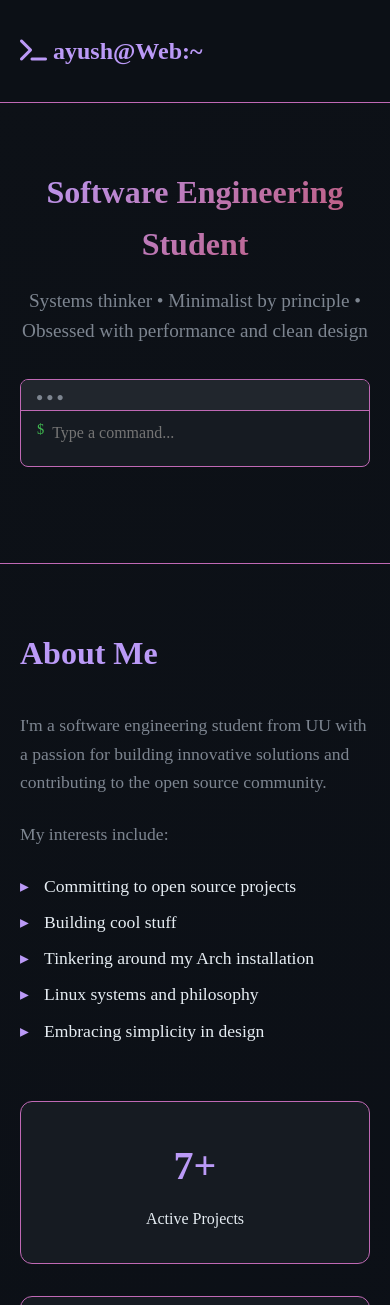
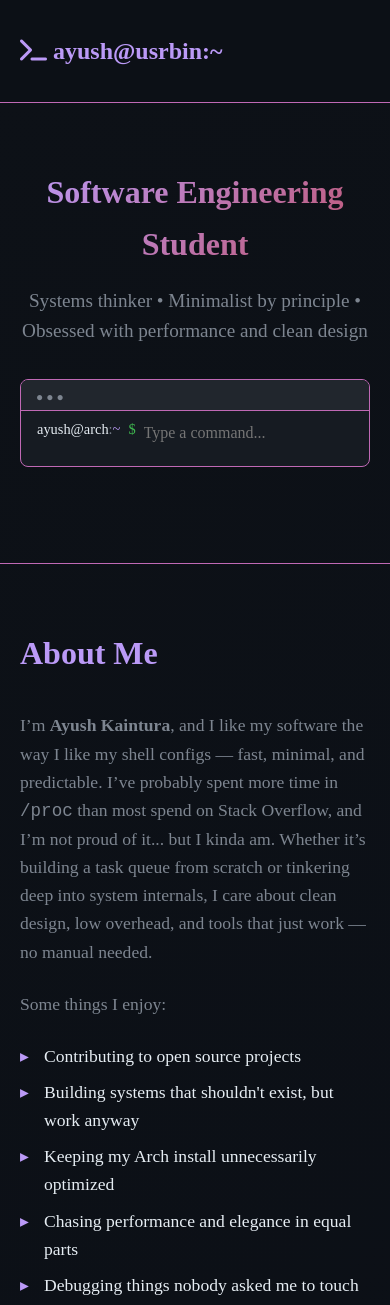
Before and after one commit to Probatio-Diabolica/Probatio-Diabolica.github.io, a plain HTML site: page index.html in a window 390 px wide. Shown: the top 1305 px of the page. Drawn offline with Linux system fonts and the light colour scheme; a web font is replaced by a local one.

Commit message:
echo added, end terminal's responsiveness fixed and main shell implemented

```diff
--- a/assets/js/terminal.js
+++ b/assets/js/terminal.js
@@ -33,15 +33,16 @@ document.addEventListener("DOMContentLoaded", () => {
 └─────────────────────────────────────┘`.trim(),
     help: () => `
 Available commands:
-- whoami              show current user
-- cat interests.txt   display interests
+- echo <text>           repeat the given text
+- whoami               show current user
+- cat interests.txt    display interests
 - neofetch            system information
 - ls                  list directory contents
 - pwd                 print working directory
 - cat resume.txt      show resume summary
 - clear               clear terminal
 - help                show this help message
-    `.trim(),
+ `.trim(),
     ls: () => `
 projects/
 contributions/
--- a/index.html
+++ b/index.html
@@ -13,10 +13,7 @@
 <body>
   <header>
     <nav class="container">
-      <div class="logo"><i class="fas fa-terminal"></i> ayush@Web:~</div>
-      <!-- <div class="logo"><i class="fas fa-keyboard"></i> ayush@Web:~</div>
-      <div class="logo"><i class="fas fa-code"></i> ayush@Web:~</div> -->
-
+      <div class="logo"><i class="fas fa-terminal"></i> ayush@usrbin:~</div>
       <ul class="nav-links">
         <li><a href="#about">about</a></li>
         <li><a href="#projects">projects</a></li>
@@ -32,16 +29,27 @@
       <div class="container">
         <h1>Software Engineering Student</h1>
         <p class="subtitle">Systems thinker • Minimalist by principle • Obsessed with performance and clean design</p>
-        <div class="terminal-prompt">
 
-          <div class="terminal-content" id="terminal-output">
-          </div>
+        <!-- Terminal -->
+        <!-- <div class="terminal-prompt">
+          <div class="terminal-content" id="terminal-output"></div>
           <div class="prompt-line">
             <span class="prompt-symbol">$</span>
             <input type="text" id="terminal-input" class="terminal-input typing-placeholder" autocomplete="off" spellcheck="false" placeholder="Type a command..." />
 
           </div>
+        </div> -->
+        <div class="terminal-prompt">
+          <div class="terminal-content" id="terminal-output"></div>
+          <div class="prompt-line">
+            <span class="prompt-user">ayush@arch</span>
+            <span class="prompt-separator">:</span>
+            <span class="prompt-path">~</span>
+            <span class="prompt-symbol">$</span>
+            <input type="text" id="terminal-input" class="terminal-input typing-placeholder" autocomplete="off" spellcheck="false" placeholder="Type a command..." />
+          </div>
         </div>
+
       </div>
     </section>
 
@@ -51,14 +59,18 @@
         <h2>About Me</h2>
         <div class="about-content">
           <div class="about-text">
-            <p>I'm a software engineering student from UU with a passion for building innovative solutions and contributing to the open source community.</p>
-            <p>My interests include:</p>
+            <p>
+              I’m <strong>Ayush Kaintura</strong>, and I like my software the way I like my shell configs — fast, minimal, and predictable.
+              I’ve probably spent more time in <code>/proc</code> than most spend on Stack Overflow, and I’m not proud of it... but I kinda am.
+              Whether it’s building a task queue from scratch or tinkering deep into system internals, I care about clean design, low overhead, and tools that just work — no manual needed.
+            </p>
+            <p>Some things I enjoy:</p>
             <ul class="interests">
-              <li>Committing to open source projects</li>
-              <li>Building cool stuff</li>
-              <li>Tinkering around my Arch installation</li>
-              <li>Linux systems and philosophy</li>
-              <li>Embracing simplicity in design</li>
+              <li>Contributing to open source projects</li>
+              <li>Building systems that shouldn't exist, but work anyway</li>
+              <li>Keeping my Arch install unnecessarily optimized</li>
+              <li>Chasing performance and elegance in equal parts</li>
+              <li>Debugging things nobody asked me to touch</li>
             </ul>
           </div>
           <div class="stats-grid">
@@ -75,29 +87,30 @@
       </div>
     </section>
 
+
     <!-- PROJECTS SECTION -->
     <section id="projects">
       <div class="container">
         <h2>Projects</h2>
         <div class="projects-grid">
+
           <!-- Violet -->
           <div class="project-card">
             <div class="project-title">Violet</div>
             <div class="project-description">
-              A lightweight, persistent Redis-like server built in modern C++. Supports strings, lists, and hashes with custom RESP protocol parsing, key expiration, and disk persistence.
-              Paired with a custom-built CLI client (<a href="https://github.com/Probatio-Diabolica/Red" class="violet-link" target="_blank">Red</a>) for interactive querying.
+              A fast, minimalist in-memory key-value database engineered in modern C++. Violet supports strings, lists, and hashes with custom RESP-like protocol parsing, optional key expiration, and disk persistence.
+              It comes with a purpose-built CLI client (<a href="https://github.com/Probatio-Diabolica/Red" class="violet-link" target="_blank">Red</a>) for seamless interaction and scripting.
             </div>
             <div class="project-tech">
               <span class="tech-tag">C++17</span>
               <span class="tech-tag">Multithreaded</span>
-              <span class="tech-tag">RESP Protocol</span>
+              <span class="tech-tag">Custom Protocol</span>
               <span class="tech-tag">Persistence</span>
               <span class="tech-tag">In-Memory DB</span>
               <span class="tech-tag">Key-Value Store</span>
             </div>
             <a href="https://github.com/Probatio-Diabolica/Violet" class="project-link">View on GitHub →</a>
           </div>
-
 
           <!-- PUCK -->
           <div class="project-card">
@@ -158,14 +171,14 @@
     <section id="contact">
       <div class="container">
         <h2>Get In Touch</h2>
-        <div class="terminal-prompt center">
+        <div class="terminal-prompt">
           <div class="terminal-content">
             <div class="prompt-line">
               <span class="prompt-symbol">$</span>
               <span>echo "Let's build something amazing together"</span>
             </div>
-            <div class="prompt-output accent">
-              Let's build something amazing together
+            <div class="prompt-line">
+              <span class="prompt-output accent">Let's build something amazing together</span>
             </div>
           </div>
         </div>
--- a/style.css
+++ b/style.css
@@ -128,12 +128,26 @@ nav {
    Terminal Prompt
 ====================== */
 
+.prompt-user {
+    color: var(--text-primary);
+    margin-right: 0;
+}
+
+.prompt-separator {
+    color: var(--text-secondary);
+    margin: 0;
+}
+
+.prompt-path {
+    color: var(--accent);
+    margin-right: 0.5rem;
+}
+
 .terminal-prompt {
   background: var(--bg-secondary);
   border: 1px solid var(--border);
   border-radius: 8px;
   padding: 1rem;
-  /* font-family: 'SF Mono', monospace; */
   font-size: 0.9rem;
   margin: 2rem 0;
   position: relative;
@@ -162,6 +176,7 @@ nav {
 
 .terminal-content {
   margin-top: 20px;
+  text-align: left;
 }
 
 .prompt-line {
```
